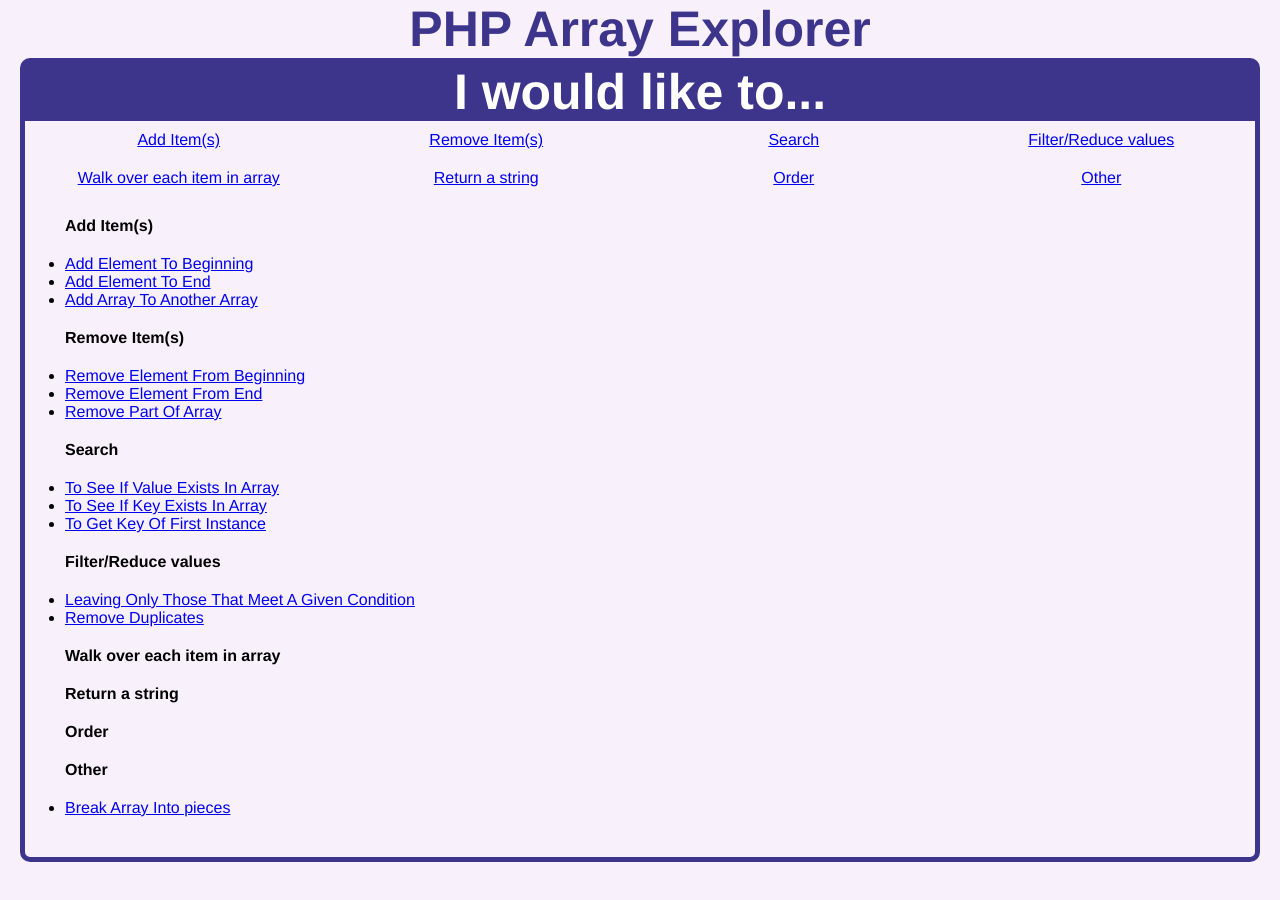
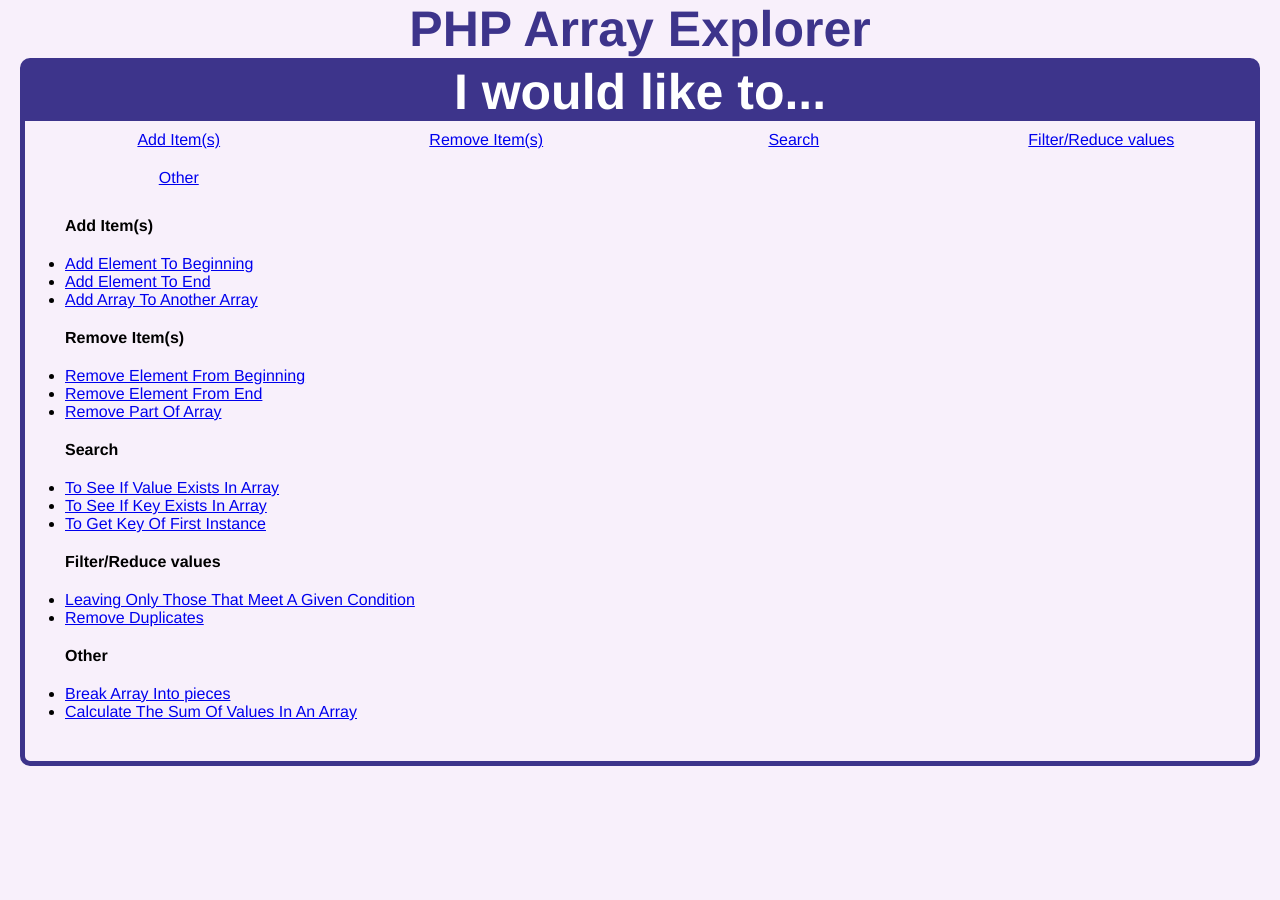
Before and after one commit to cjbagley/php-array-explorer, a Jekyll site: the page built from index.md, in a window 1280 px wide. Built offline with Jekyll 4.4.1, drawn with Linux system fonts in a browser that asks for light colours.

Commit message:
Added array_sum

```diff
--- a/_data/explorer_options.yml
+++ b/_data/explorer_options.yml
@@ -47,18 +47,12 @@
       value: Remove Duplicates
       page: array_unique
 
-- key: walk_over
-  value: Walk over each item in array
-
-- key: return_string
-  value: Return a string
-
-- key: order
-  value: Order
-
 - key: other
   value: Other
   sub_items:
     - key: break_array_into_pieces
       value: Break Array Into pieces
       page: array_chunk
+    - key: calculate_the_sum_of_values
+      value: Calculate The Sum Of Values In An Array
+      page: array_sum
```
Also changed, not shown: _pages/other/array_sum.md (added, +19 -0 lines).
